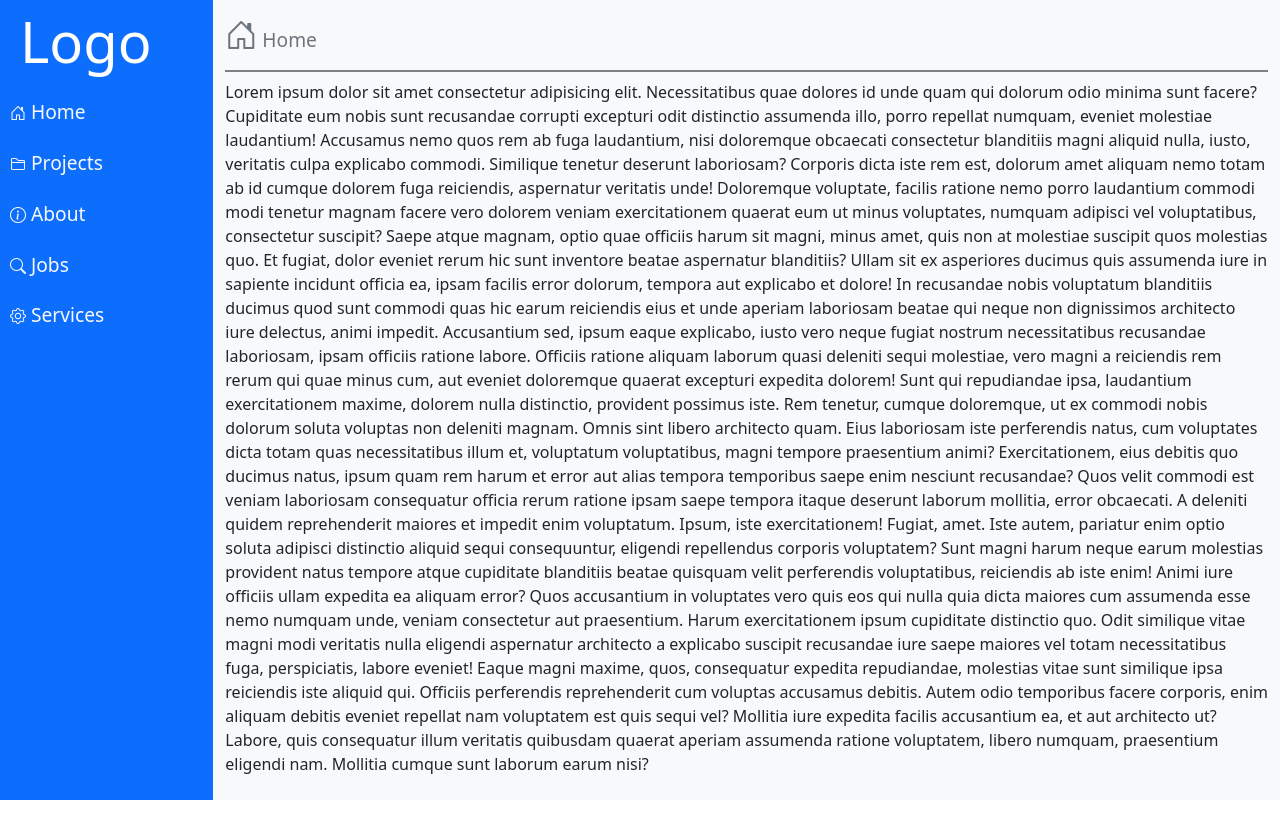
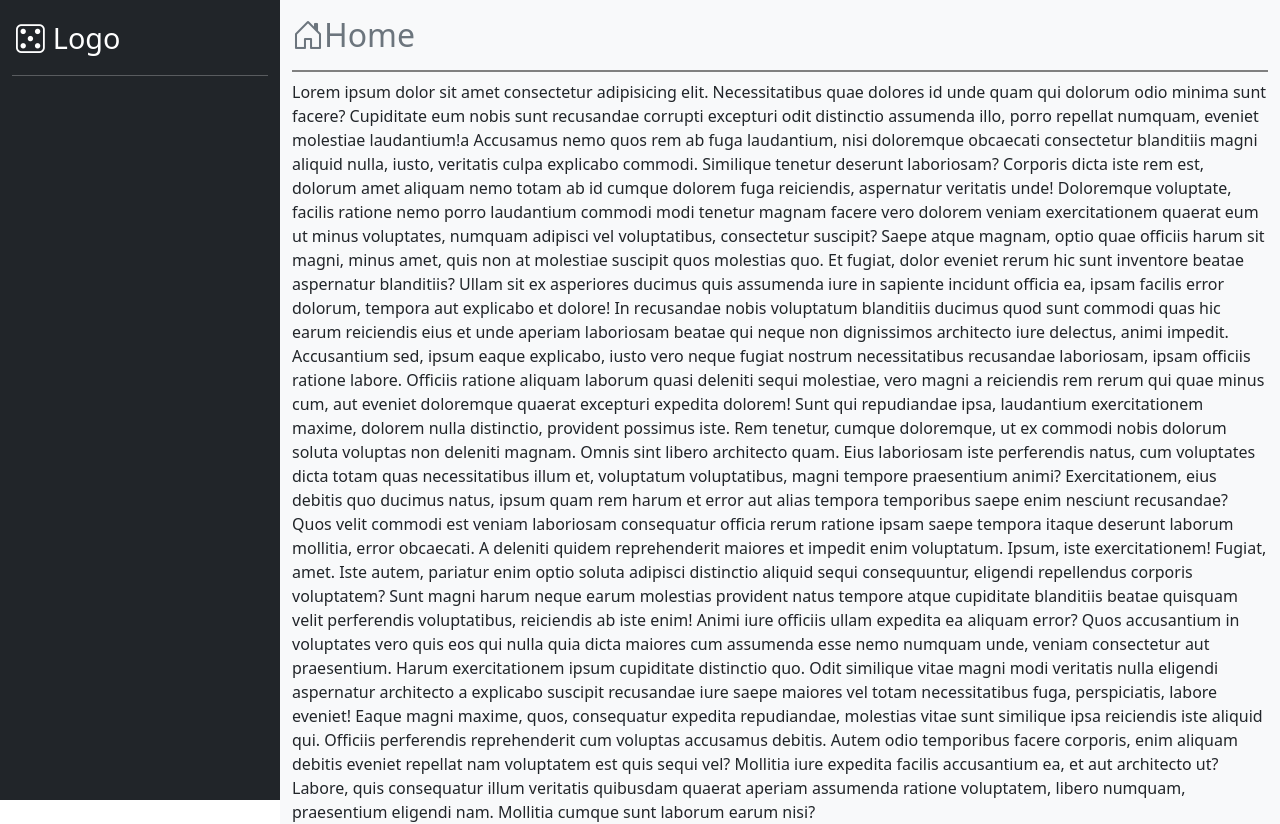
Before and after one commit to fstipo/the_project, a React (Create React App) app: page / in a window 1280 px wide. Before the commit the page ends 800 px from the top, so only its background shows below. Built offline with nearby package versions, Linux system fonts and the light colour scheme.

Commit message:
add logo to sidebar

```diff
--- a/src/App.css
+++ b/src/App.css
@@ -1,5 +1 @@
 @import url('https://cdn.jsdelivr.net/npm/bootstrap-icons@1.8.1/font/bootstrap-icons.css');
-
-i {
-  margin-right: 5px;
-}
--- a/src/Components/Layout/Container/Container.css
+++ b/src/Components/Layout/Container/Container.css
@@ -1,3 +1,4 @@
-.sidebar {
-  min-width: 200px;
+.section__sidebar {
+  height: 100vh;
+  min-width: 280px;
 }
--- a/src/Components/Layout/Container/Container.js
+++ b/src/Components/Layout/Container/Container.js
@@ -9,7 +9,7 @@ const ContainerSection = () => {
   return (
     <Container fluid>
       <Row>
-        <Col className="sidebar col-2 bg-primary">
+        <Col className="section__sidebar col-2 d-flex flex-shrink-0 flex-column text-white bg-dark">
           <Navigation />
         </Col>
         <Col className="bg-light">
--- a/src/Components/Layout/Main/Main.js
+++ b/src/Components/Layout/Main/Main.js
@@ -13,7 +13,7 @@ const Main = () => {
         Lorem ipsum dolor sit amet consectetur adipisicing elit. Necessitatibus
         quae dolores id unde quam qui dolorum odio minima sunt facere?
         Cupiditate eum nobis sunt recusandae corrupti excepturi odit distinctio
-        assumenda illo, porro repellat numquam, eveniet molestiae laudantium!
+        assumenda illo, porro repellat numquam, eveniet molestiae laudantium!a
         Accusamus nemo quos rem ab fuga laudantium, nisi doloremque obcaecati
         consectetur blanditiis magni aliquid nulla, iusto, veritatis culpa
         explicabo commodi. Similique tenetur deserunt laboriosam? Corporis dicta
--- a/src/Components/Layout/Sidebar/Sidebar.css
+++ b/src/Components/Layout/Sidebar/Sidebar.css
@@ -1,27 +1,8 @@
-.section__sidebar {
-  height: 100vh;
+.logo {
+  font-size: 1.8rem;
+  padding-top: 1rem;
 }
 
-ul {
-  width: 100%;
-  margin-left: -55px;
+.icon-logo {
+  margin-left: 0.5rem;
 }
-
-li {
-  list-style: none;
-  text-align: start;
-}
-
-a {
-  /* width: 100%; */
-  display: block;
-  font-size: 200px;
-}
-
-span {
-  font-size: 1.2rem;
-}
-
-a:hover {
-  background-color: blue;
-}
--- a/src/Components/Layout/Sidebar/Sidebar.js
+++ b/src/Components/Layout/Sidebar/Sidebar.js
@@ -1,47 +1,17 @@
 import React from 'react';
 import './Sidebar.css';
 
-import { Col } from 'react-bootstrap';
-
 const Sidebar = () => {
   return (
-    <section className="section__sidebar text-white p-2">
-      <div className="display-4 text-white mb-3 ">Logo</div>
-
-      <ul className="d-grid gap-2">
-        <li>
-          <a className="btn link-light" href="#home">
-            <i class="bi bi-house-door"></i>
-            <span>Home</span>
-          </a>
-        </li>
-        <li>
-          <a className="btn link-light" href="#projects">
-            <i class="bi bi-folder2"></i>
-            <span>Projects</span>
-          </a>
-        </li>
-
-        <li>
-          <a className="btn  link-light" href="#home">
-            <i class="bi bi-info-circle"></i>
-            <span>About</span>
-          </a>
-        </li>
-        <li>
-          <a className="btn link-light" href="#home">
-            <i class="bi bi-search"></i>
-            <span>Jobs</span>
-          </a>
-        </li>
-        <li>
-          <a className="btn link-light" href="#home">
-            <i class="bi bi-gear"></i>
-            <span>Services</span>
-          </a>
-        </li>
-      </ul>
-    </section>
+    <>
+      <div className="logo">
+        <a>
+          <i class="bi bi-dice-5 ms-1" role="img" aria-label="dice-5"></i>
+          <span className="icon-logo">Logo</span>
+        </a>
+      </div>
+      <hr />
+    </>
   );
 };
 
```
